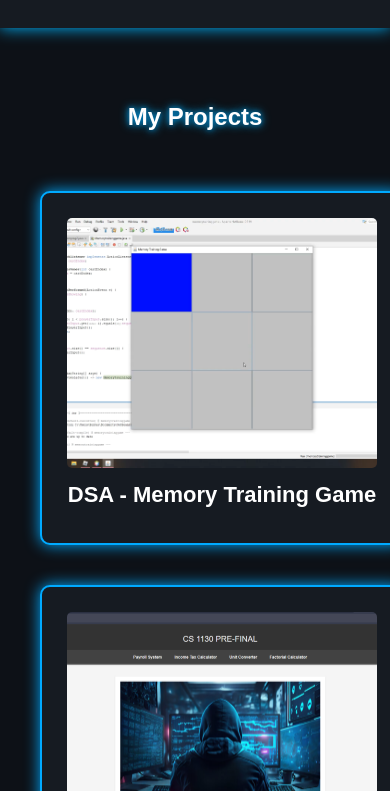
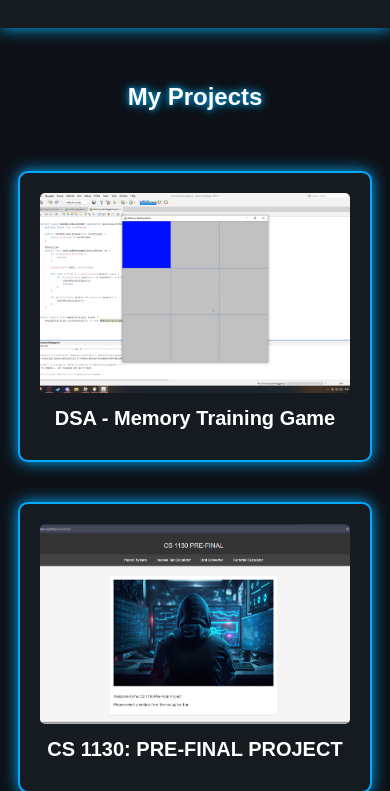
Before and after one commit to chesterpcf/chesterpcf, a plain HTML site: page projects.html in a window 390 px wide. Shown: the part 53-844 px from the top of the page. Drawn offline with Linux system fonts and the light colour scheme.

Commit message:
Update style.css
fixed the alignment properly on centered especially the gaps between pictures

```diff
--- a/style.css
+++ b/style.css
@@ -37,7 +37,7 @@ nav ul li a {
 }
 
 main {
-    padding: 140px 20px;
+    padding: 120px 20px;
 }
 
 .profile-container {
@@ -189,17 +189,17 @@ button:hover {
     display: grid;
     grid-template-columns: repeat(2, 1fr);
     grid-gap: 80px;
-    justify-content: center;
-    align-items: center;
+    justify-items: center;
     max-width: 1000px;
     margin: 60px auto;
+    padding: 0 20px;
 }
 
 .project-card {
     background-color: #161b22;
     border: 2px solid #00aaff;
     border-radius: 10px;
-    padding: 25px;
+    padding: 22px;
     text-align: center;
     box-shadow: 0px 0px 15px #00aaff;
     transition: transform 0.3s ease-in-out;
@@ -268,4 +268,23 @@ button:hover {
         width: 160px;
         height: 160px;
     }
+
+    .project-card {
+        padding: 20px;
+    }
+
+    .project-card h3 {
+        font-size: 20px;
+    }
+
+    .project-card img {
+        height: 200px;
+    }
 }
+
+@media screen and (min-width: 769px) {
+    .projects-container {
+        grid-template-columns: repeat(2, 1fr);
+        grid-gap: 80px;
+    }
+}
```
